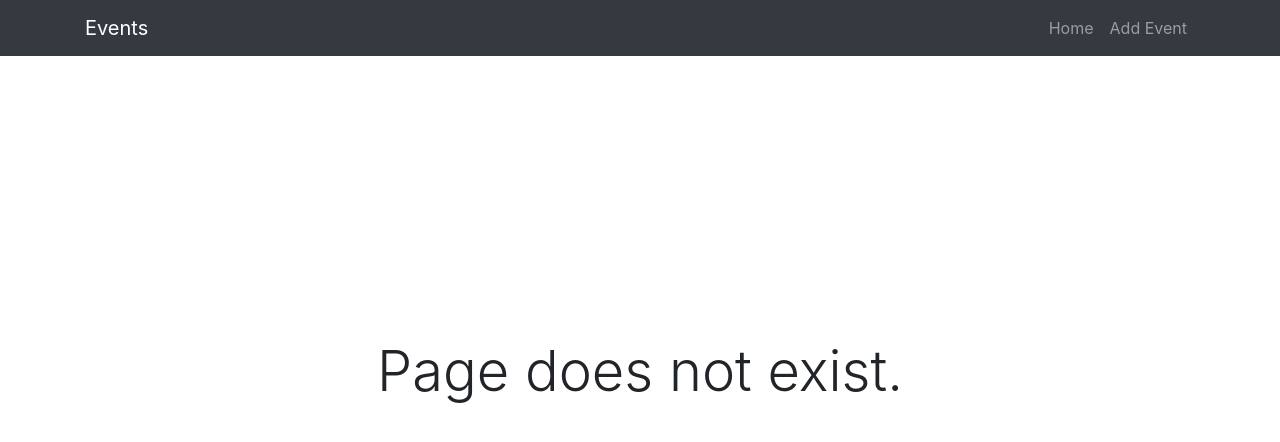
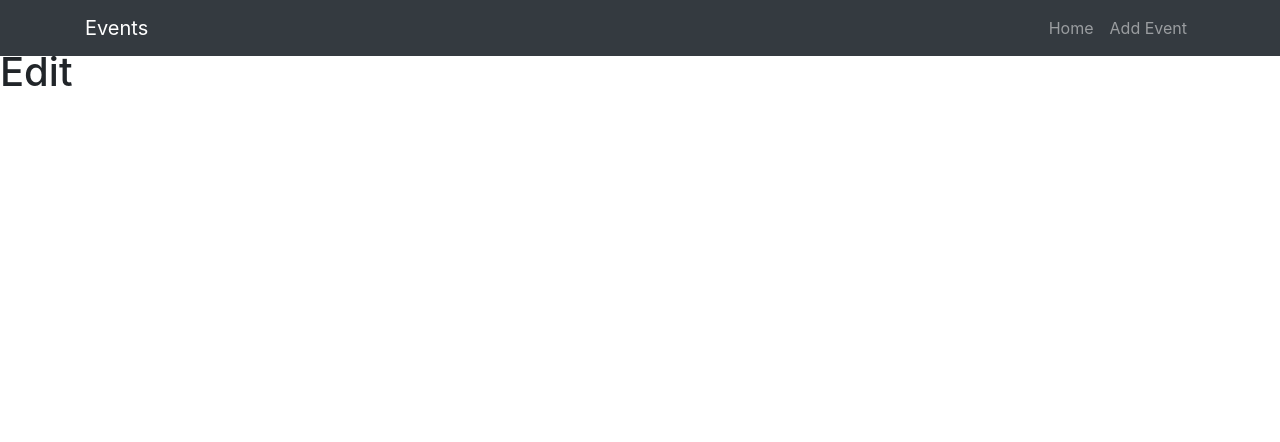
Before and after one commit to redroses44/multi-contest-results, a React (Create React App) app in the folder client/: page /edit/1 in a window 1280 px wide. Shown: the top 442 px of the page. Built offline with nearby package versions, Linux system fonts and the light colour scheme.

Commit message:
edit functionality started and design fix

```diff
--- a/client/src/App.js
+++ b/client/src/App.js
@@ -7,6 +7,7 @@ import { BrowserRouter as Router, Switch, Route } from 'react-router-dom'
 
 import Navbar from './components/layout/Navbar'
 import AddEvent from './components/events/AddEvent'
+import EditEvent from './components/events/EditEvent'
 import Events from './components/events/Events'
 import EventResults from './components/events/EventResults.js'
 
@@ -24,6 +25,7 @@ class App extends Component {
           <Route exact path="/add" component={AddEvent} />
           <Route exact path="/" component={Events} />
           <Route exact path="/event/:id" component={EventResults} />
+          <Route exact path="/edit/:id/" component={EditEvent} />
           <Route component={PageNotFound} />
         </Switch>
       </Router>
--- a/client/src/components/events/AddEvent.js
+++ b/client/src/components/events/AddEvent.js
@@ -34,7 +34,7 @@ class AddEvent extends Component {
     const { errors } = this.state
     return (
       <React.Fragment>
-        <div className="col-sm-8 col-md-6 mx-auto d-flex justify-content-center align-items-center" style={{ height: '90vh' }}>
+        <div className="col-sm-8 col-md-6 mx-auto d-flex justify-content-center align-items-center" style={{ height: '100vh' }}>
           <div className="card p-5 bg-dark">
             <h1 className="display-4 text-white text-center mb-3">Add Event</h1>
             <form onSubmit={this.onSubmit} className="p-2">
--- /dev/null
+++ b/client/src/components/events/EditEvent.js
@@ -0,0 +1,20 @@
+import React, { Component } from 'react'
+import axios from 'axios'
+
+class EditEvent extends Component {
+  constructor() {
+    super()
+    this.state = {
+      event: {}
+    }
+  }
+  render() {
+    return (
+      <div className="mt-5">
+        <h1>Edit</h1>
+      </div>
+    )
+  }
+}
+
+export default EditEvent
--- a/client/src/components/events/EventResults.js
+++ b/client/src/components/events/EventResults.js
@@ -38,8 +38,9 @@ class EventResults extends Component {
     const newArray = results.filter(result => result._id !== id)
     this.setState({ results: newArray })
     await axios.delete(`http://localhost:5000/api/results/${eventName}/${id}`)
+  }
 
-  }
+
 
   onSubmit = async e => {
     const { rank, country, athlete, time, eventName } = this.state
@@ -69,7 +70,10 @@ class EventResults extends Component {
           <td>{result.country}</td>
           <td>{result.athlete}</td>
           <td>{result.time}</td>
-          <td>{result.rank <= 10 ? pointsConstant / result.rank : 0}</td>
+          <td>{result.rank <= 15 ? (result.time * pointsConstant).toFixed(1) : 0}</td>
+          <td>
+            <Link to={`/edit/${result._id}`} className="btn btn-success">Edit</Link>
+          </td>
           <td>
             <button className="btn btn-danger" onClick={this.onDelete.bind(this, result._id)}>Delete</button>
           </td>
@@ -78,7 +82,7 @@ class EventResults extends Component {
       <React.Fragment>
         <div className="container">
           <div className="row mt-5">
-            <div className="col-md-12">
+            <div className="col-md-12 mt-5">
               <h3 className="d-inline">{eventName}</h3>
               <Link className="btn btn-outline-dark ml-2" to="/">Back</Link>
               <button
@@ -86,14 +90,15 @@ class EventResults extends Component {
                 type="button"
                 data-toggle="modal"
                 data-target="#exampleModal">Add Result</button>
-              <table className="table my-3 table-hover">
+              <table className="table my-3 table-hover table-responsive-sm">
                 <thead className="bg-light">
                   <tr>
                     <th scope="col">Rank</th>
                     <th scope="col">Country</th>
                     <th scope="col">Athlete</th>
-                    <th scope="col">Time</th>
+                    <th scope="col">Result</th>
                     <th scope="col">Points</th>
+                    <th scope="col"></th>
                     <th scope="col"></th>
                   </tr>
                 </thead>
--- a/client/src/components/events/Events.js
+++ b/client/src/components/events/Events.js
@@ -36,7 +36,7 @@ class Events extends Component {
       </div>)
 
     return (
-      <div className="container">
+      <div className="container mt-5">
         <div className="row">
           <div className="col-md-6 mx-auto">
             <h1 className="display-4 text-center my-4">All Events</h1>
--- a/client/src/components/layout/Navbar.js
+++ b/client/src/components/layout/Navbar.js
@@ -3,7 +3,7 @@ import { Link } from 'react-router-dom'
 
 const Navbar = () => {
   return (
-    <nav className="navbar navbar-expand-sm navbar-dark bg-dark">
+    <nav className="navbar navbar-expand-sm navbar-dark bg-dark fixed-top">
       <div className="container">
         <Link className="navbar-brand" to="/">Events</Link>
         <button className="navbar-toggler" type="button" data-toggle="collapse" data-target="#navbarSupportedContent" aria-controls="navbarSupportedContent" aria-expanded="false" aria-label="Toggle navigation">
```
